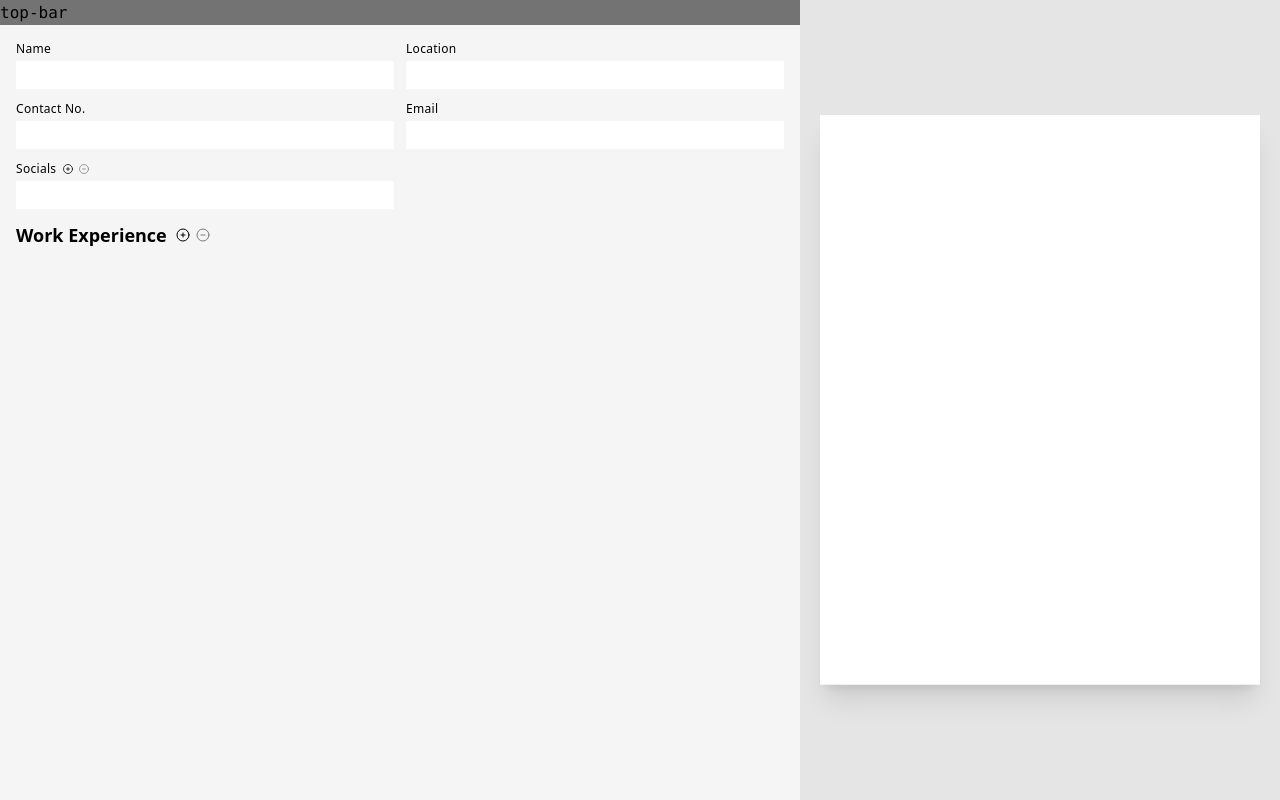
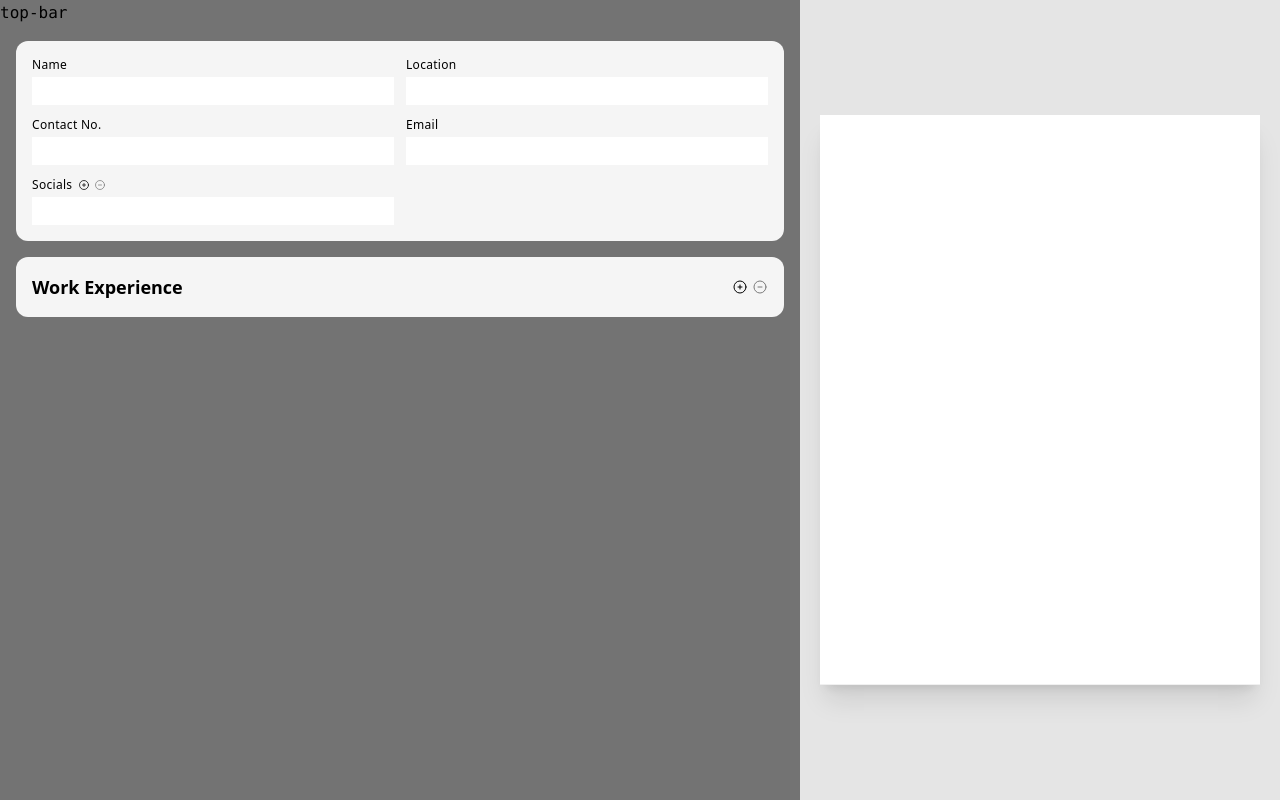
Before and after one commit to mark-P0/cv-maker, a React (Vite) app: page / in a window 1280 px wide. Built offline with nearby package versions, Linux system fonts and the light colour scheme.

Commit message:
Make input sections into card-like layout

```diff
--- a/src/main.tsx
+++ b/src/main.tsx
@@ -9,7 +9,7 @@ class App extends React.Component {
   render() {
     return (
       <div className="h-screen grid grid-cols-[5fr_3fr]">
-        <div className="h-full overflow-hidden flex flex-col [&>*:nth-child(2)]:flex-1">
+        <div className="h-full overflow-hidden bg-neutral-500 flex flex-col [&>*:nth-child(2)]:flex-1">
           <TopBar />
           <InputFields />
         </div>
--- a/src/view/components/InputFields.tsx
+++ b/src/view/components/InputFields.tsx
@@ -5,7 +5,7 @@ import { WorkSection } from './InputFields/WorkSection.js';
 export class InputFields extends React.Component {
   render() {
     return (
-      <form className="overflow-y-auto bg-neutral-100 flex flex-col gap-3 p-4">
+      <form className="overflow-y-scroll flex flex-col gap-4 p-4">
         {/* <h1 className="font-bold text-2xl">Fields</h1> */}
         {GeneralSection}
         {WorkSection}
--- a/src/view/components/InputFields/FieldSection.tsx
+++ b/src/view/components/InputFields/FieldSection.tsx
@@ -50,7 +50,7 @@ export class FieldSection extends React.Component<
 
     const header =
       title !== '' ? (
-        <div className="flex items-center gap-2 mb-2">
+        <div className="flex items-center justify-between gap-2">
           <h2 className="font-bold text-lg">{title}</h2>
           {buttons}
         </div>
@@ -58,11 +58,12 @@ export class FieldSection extends React.Component<
 
     const length = hasMultipleRows ? rowCt : 1;
     const rows = Array.from({ length }, (_, idx) => rowTemplate(idx));
+    const rowGroup = length > 0 ? <div className="grid gap-5">{rows}</div> : null;
 
     return (
-      <section>
+      <section className="bg-neutral-100 rounded-xl grid gap-2 p-4">
         {header}
-        <div className="grid gap-5">{rows}</div>
+        {rowGroup}
       </section>
     );
   }
--- a/src/view/components/TopBar.tsx
+++ b/src/view/components/TopBar.tsx
@@ -3,7 +3,7 @@ import React from 'react';
 export class TopBar extends React.Component {
   render() {
     return (
-      <div className="bg-neutral-500">
+      <div>
         <code>top-bar</code>
       </div>
     );
```
